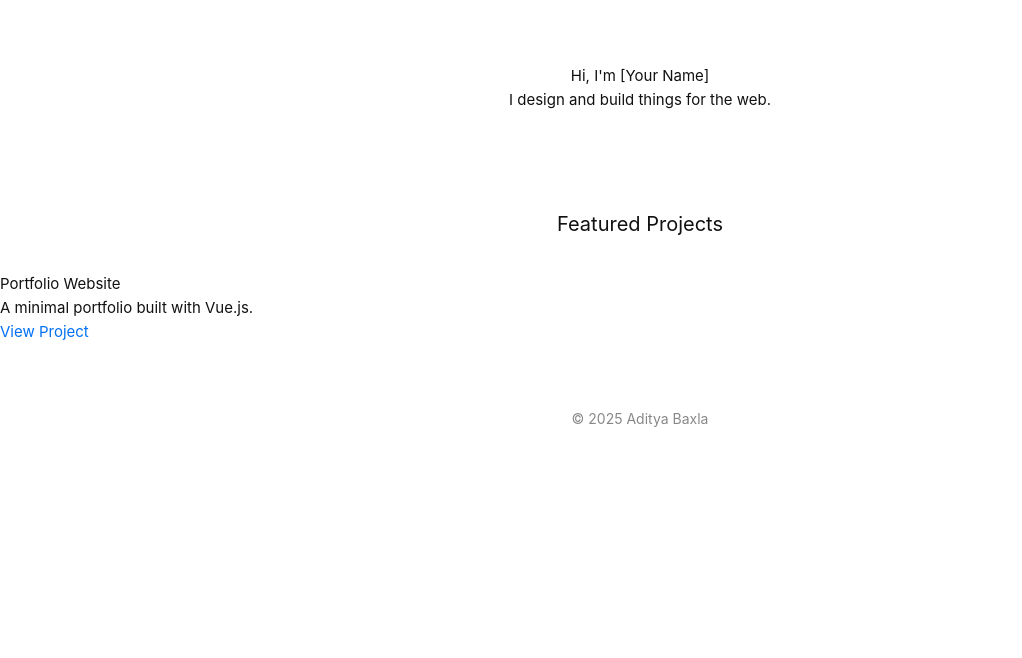
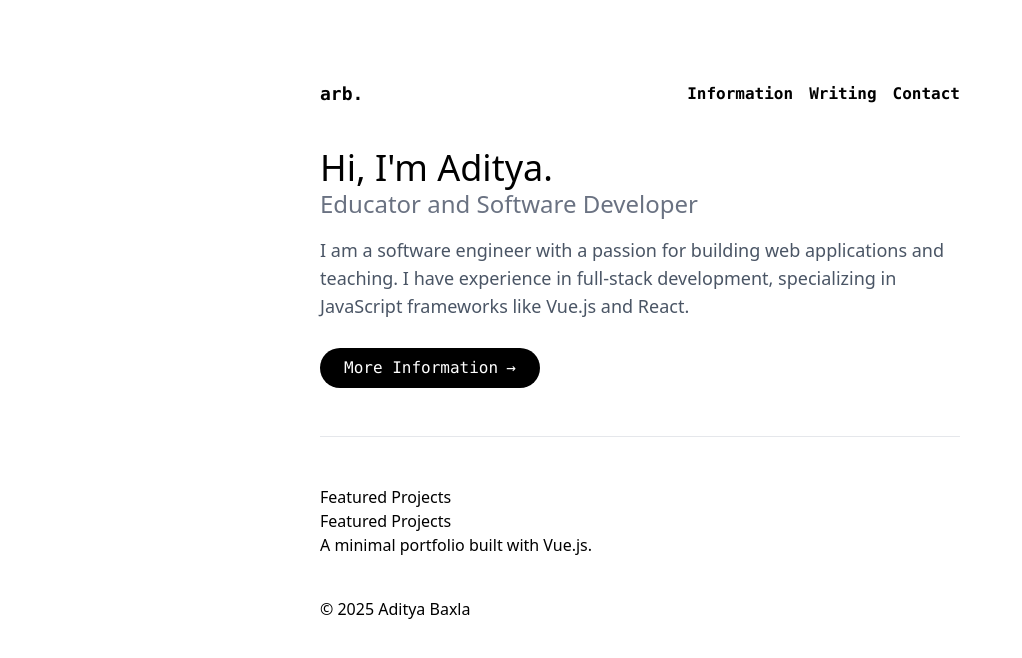
Before and after one commit to AdityaBaxla/portfolio, a Vue app: page / in a window 1280 px wide. Shown: the top 658 px of the page, without its empty margins (0-1022 px from the left). Built offline with nearby package versions, Linux system fonts and the light colour scheme.

Commit message:
hero section complete

```diff
--- a/src/App.vue
+++ b/src/App.vue
@@ -1,11 +1,28 @@
 <template>
-  <router-view />
-  <FooterComponent />
+  <!-- outer flex wrapper -->
+  <div class="flex justify-center pt-10">
+    <!-- inner constrained box -->
+    <div class="w-full max-w-2xl px-4 flex flex-col mt-10 gap-y-10">
+      <NavbarComp />
+      <router-view />
+      <FooterComponent />
+    </div>
+  </div>
 </template>
 
 <script>
 import Footer from './components/FooterComponent.vue'
+import NavbarComp from './components/NavbarComp.vue'
 export default {
-  components: { FooterComponent: Footer },
+  components: { FooterComponent: Footer, NavbarComp },
 }
 </script>
+
+<style scoped>
+/* .main-container {
+  margin: 5rem;
+  display: flex;
+  flex-direction: column;
+  min-height: 100vh;
+} */
+</style>
--- a/src/assets/base.css
+++ b/src/assets/base.css
@@ -1,5 +1,5 @@
 /* color palette from <https://github.com/vuejs/theme> */
-
+/*
 :root {
   --vt-c-white: #ffffff;
   --vt-c-white-soft: #f8f8f8;
@@ -20,10 +20,10 @@
   --vt-c-text-light-2: rgba(60, 60, 60, 0.66);
   --vt-c-text-dark-1: var(--vt-c-white);
   --vt-c-text-dark-2: rgba(235, 235, 235, 0.64);
-}
+} */
 
 /* semantic color variables for this project */
-:root {
+/* :root {
   --color-background: var(--vt-c-white);
   --color-background-soft: var(--vt-c-white-soft);
   --color-background-mute: var(--vt-c-white-mute);
@@ -84,4 +84,4 @@ body {
   text-rendering: optimizeLegibility;
   -webkit-font-smoothing: antialiased;
   -moz-osx-font-smoothing: grayscale;
-}
+} */
--- a/src/assets/main.css
+++ b/src/assets/main.css
@@ -1,9 +1,10 @@
+@import url('https://fonts.googleapis.com/css2?family=JetBrains+Mono:ital,wght@0,100..800;1,100..800&display=swap');
 @import './base.css';
 @import 'tailwindcss';
 
-/* my custom */
+/* fonts */
 
-body {
+/* body {
   margin: 0;
   font-family: 'Inter', sans-serif;
   background-color: #fff;
@@ -15,6 +16,12 @@ a {
 }
 a:hover {
   text-decoration: underline;
+} */
+
+@layer base {
+  a {
+    @apply text-black no-underline;
+  }
 }
 
 /* #app {
--- /dev/null
+++ b/src/components/ButtonComp.vue
@@ -0,0 +1,20 @@
+<template>
+  <button
+    @click="props.onClick"
+    class="group inline-flex w-max items-center bg-black text-white px-6 py-2 rounded-full transition-colors duration-300 hover:bg-gray-200 hover:text-black font-mono"
+  >
+    <span>{{ props.text }}</span>
+    <span class="ml-2 transform transition-transform duration-300 group-hover:translate-x-2">
+      →
+    </span>
+  </button>
+</template>
+
+<script setup>
+import { defineProps } from 'vue'
+
+const props = defineProps({
+  text: { type: String, required: true },
+  onClick: { type: Function, required: false },
+})
+</script>
--- a/src/components/FooterComponent.vue
+++ b/src/components/FooterComponent.vue
@@ -7,10 +7,10 @@
 <script setup></script>
 
 <style scoped>
-footer {
+/* footer {
   padding: 2rem;
   text-align: center;
   font-size: 0.875rem;
   color: #888;
-}
+} */
 </style>
--- a/src/components/HeroSection.vue
+++ b/src/components/HeroSection.vue
@@ -1,17 +1,30 @@
 <template>
-  <section class="hero">
-    <h1>Hi, I'm [Your Name]</h1>
-    <p>I design and build things for the web.</p>
+  <section class="flex flex-col">
+    <h1 class="text-4xl font-[500]">Hi, I'm Aditya.</h1>
+    <h3 class="text-2xl text-gray-500">Educator and Software Developer</h3>
+    <p class="text-lg text-gray-600 font-[500] mt-4">
+      I am a software engineer with a passion for building web applications and teaching. I have
+      experience in full-stack development, specializing in JavaScript frameworks like Vue.js and
+      React.
+    </p>
+    <ButtonComp class="mt-7" text="More Information" />
   </section>
 </template>
 
 <script>
-export default { name: 'HeroSection' }
+import ButtonComp from './ButtonComp.vue'
+
+export default {
+  name: 'HeroSection',
+  components: {
+    ButtonComp,
+  },
+}
 </script>
 
 <style scoped>
-.hero {
+/* .hero {
   padding: 4rem 2rem;
   text-align: center;
-}
+} */
 </style>
--- /dev/null
+++ b/src/components/NavbarComp.vue
@@ -0,0 +1,12 @@
+<template>
+  <div class="navbar font-mono flex justify-between items-center font-bold">
+    <router-link to="/" class="nav-left text-lg">arb.</router-link>
+    <div class="nav-right flex gap-x-4 text-black">
+      <router-link to="/information" class="text-black">Information</router-link>
+      <router-link to="/writing">Writing</router-link>
+      <router-link to="/contact">Contact</router-link>
+    </div>
+  </div>
+</template>
+
+<style scoped></style>
--- a/src/components/ProjectCard.vue
+++ b/src/components/ProjectCard.vue
@@ -2,7 +2,7 @@
   <div class="project-card">
     <h2>{{ title }}</h2>
     <p>{{ description }}</p>
-    <a :href="link" target="_blank">View Project</a>
+    <!-- <a :href="link" target="_blank">View Project</a> -->
   </div>
 </template>
 
@@ -13,7 +13,7 @@ export default {
 </script>
 
 <style scoped>
-.project-card {
+/* .project-card {
   margin: 2rem 0;
-}
+} */
 </style>
--- a/src/components/ScrollText.vue
+++ b/src/components/ScrollText.vue
@@ -11,10 +11,10 @@ export default {
 </script>
 
 <style scoped>
-.scroll-text {
+/* .scroll-text {
   text-align: center;
   margin: 2rem 0;
   font-size: 1.25rem;
   font-weight: bold;
-}
+} */
 </style>
--- a/src/views/HomeView.vue
+++ b/src/views/HomeView.vue
@@ -1,9 +1,10 @@
 <template>
   <div>
     <HeroSection />
+    <hr class="mt-12 mb-12 text-gray-200" />
     <ScrollText text="Featured Projects" />
     <ProjectCard
-      title="Portfolio Website"
+      title="Featured Projects"
       description="A minimal portfolio built with Vue.js."
       link="#"
     />
--- /dev/null
+++ b/tailwind.config.js
@@ -0,0 +1,14 @@
+// tailwind.config.js
+module.exports = {
+  theme: {
+    extend: {
+      fontFamily: {
+        // will be available as `font-sans`
+        sans: ['Inter', 'ui-sans-serif', 'system-ui'],
+        // will be available as `font-mono`
+        mono: ['JetBrains Mono', 'ui-monospace', 'SFMono-Regular'],
+      },
+    },
+  },
+  plugins: [],
+}
```
